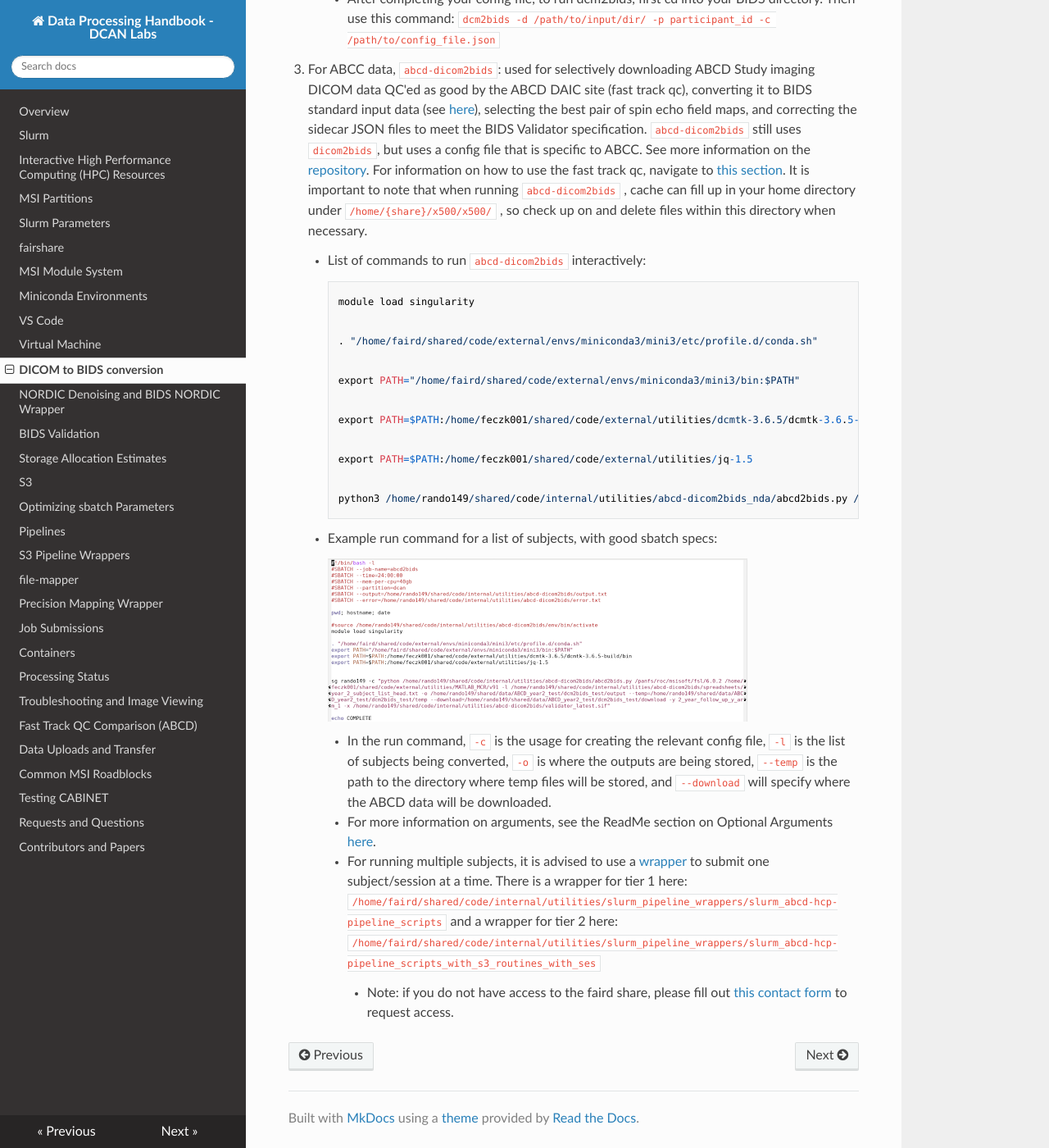
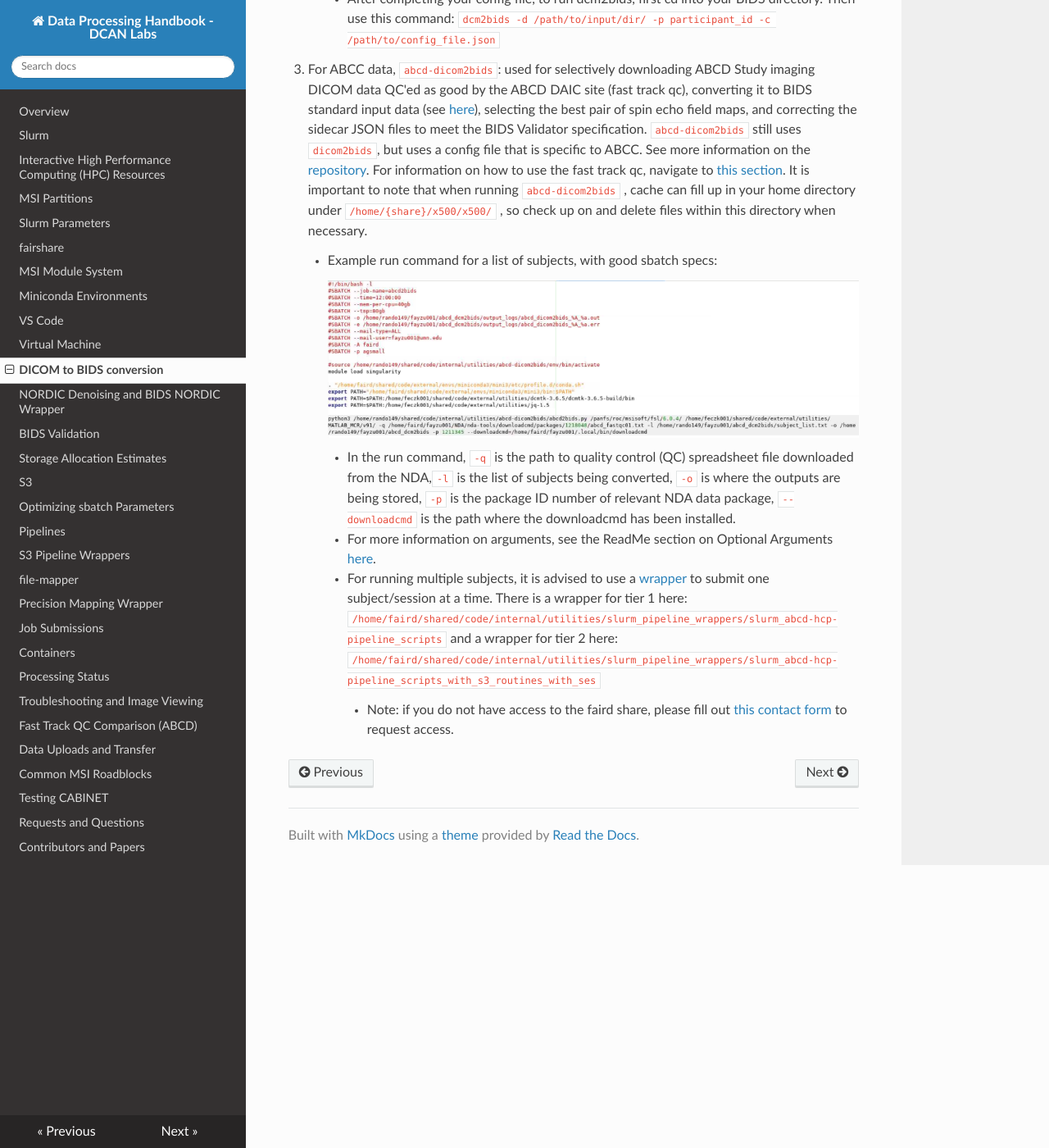
Before and after one commit to DCAN-Labs/cdni-brain, an MkDocs documentation site: the page built from docs/dcm2bids.md, in a window 1280 px wide and 1400 px high, scrolled down 1508 px. Shown: the whole window at 82% size. Built offline with MkDocs 1.6.1, drawn with Linux system fonts in a browser that asks for light colours; nearby versions of some CDN libraries.

Commit message:
Updated abcd-dicom2bids run command

```diff
--- a/docs/dcm2bids.md
+++ b/docs/dcm2bids.md
@@ -46,30 +46,12 @@ Watch: [Dcm2bids DCAN tutorial recording](https://drive.google.com/drive/folders
 
 13. For ABCC data, `abcd-dicom2bids`: used for selectively downloading ABCD Study imaging DICOM data QC'ed as good by the ABCD DAIC site (fast track qc), converting it to BIDS standard input data (see [here](https://www.google.com/url?q=https://collection3165.readthedocs.io/en/stable/recommendations/%233-the-bids-quality-control-file&sa=D&source=docs&ust=1660838354455769&usg=AOvVaw1E2rTHf_kzVv2xtxsQYDlw)), selecting the best pair of spin echo field maps, and correcting the sidecar JSON files to meet the BIDS Validator specification. `abcd-dicom2bids` still uses `dicom2bids`, but uses a config file that is specific to ABCC. See more information on the [repository](https://www.google.com/url?q=https://github.com/DCAN-Labs/abcd-dicom2bids&sa=D&source=docs&ust=1660838354453985&usg=AOvVaw2qzX3n8wO5qBFYaDgbMIMn). For information on how to use the fast track qc, navigate to [this section](fasttrack.md). It is important to note that when running `abcd-dicom2bids` , cache can fill up in your home directory under `/home/{share}/x500/x500/` , so check up on and delete files within this directory when necessary.
 
-    * List of commands to run `abcd-dicom2bids` interactively:
-
-            module load singularity
-
-
-            . "/home/faird/shared/code/external/envs/miniconda3/mini3/etc/profile.d/conda.sh"
-
-
-            export PATH="/home/faird/shared/code/external/envs/miniconda3/mini3/bin:$PATH"
-
-
-            export PATH=$PATH:/home/feczk001/shared/code/external/utilities/dcmtk-3.6.5/dcmtk-3.6.5-build/bin
-
-
-            export PATH=$PATH:/home/feczk001/shared/code/external/utilities/jq-1.5
-
-
-            python3 /home/rando149/shared/code/internal/utilities/abcd-dicom2bids_nda/abcd2bids.py /panfs/roc/msisoft/fsl/6.0.4/ /home/feczk001/shared/code/external/utilities/MATLAB_MCR/v91 -q /example/path/to/abcd_fastqc01.txt -l /example/path/to/a/subject_list_file -o /example/path/to/an/output_directory/ -p package_ID --downloadcmd /home/faird/shared/code/external/envs/miniconda3/mini3/envs/abcd-dicom2bids/bin/downloadcmd --singularity /home/rando149/shared/code/internal/utilities/abcd-dicom2bids_nda/validator_latest.sif
 
     * Example run command for a list of subjects, with good sbatch specs:
 
-        ![example dcm2bids](img/dcm2bids-example2.png)
+        ![example dcm2bids](img/abcd_dicom2bids.png)
 
-        - In the run command, `-c` is the usage for creating the relevant config file, `-l` is the list of subjects being converted, `-o` is where the outputs are being stored, `--temp` is the path to the directory where temp files will be stored, and  `--download` will specify where the ABCD data will be downloaded.
+        - In the run command, `-q` is the path to quality control (QC) spreadsheet file downloaded from the NDA,`-l` is the list of subjects being converted, `-o` is where the outputs are being stored, `-p` is the package ID number of relevant NDA data package, `--downloadcmd` is the path where the downloadcmd has been installed.
 
         - For more information on arguments, see the ReadMe section on Optional Arguments [here](https://github.com/DCAN-Labs/abcd-dicom2bids).
 
```
Also changed, not shown: docs/img/abcd_dicom2bids.png (added).
